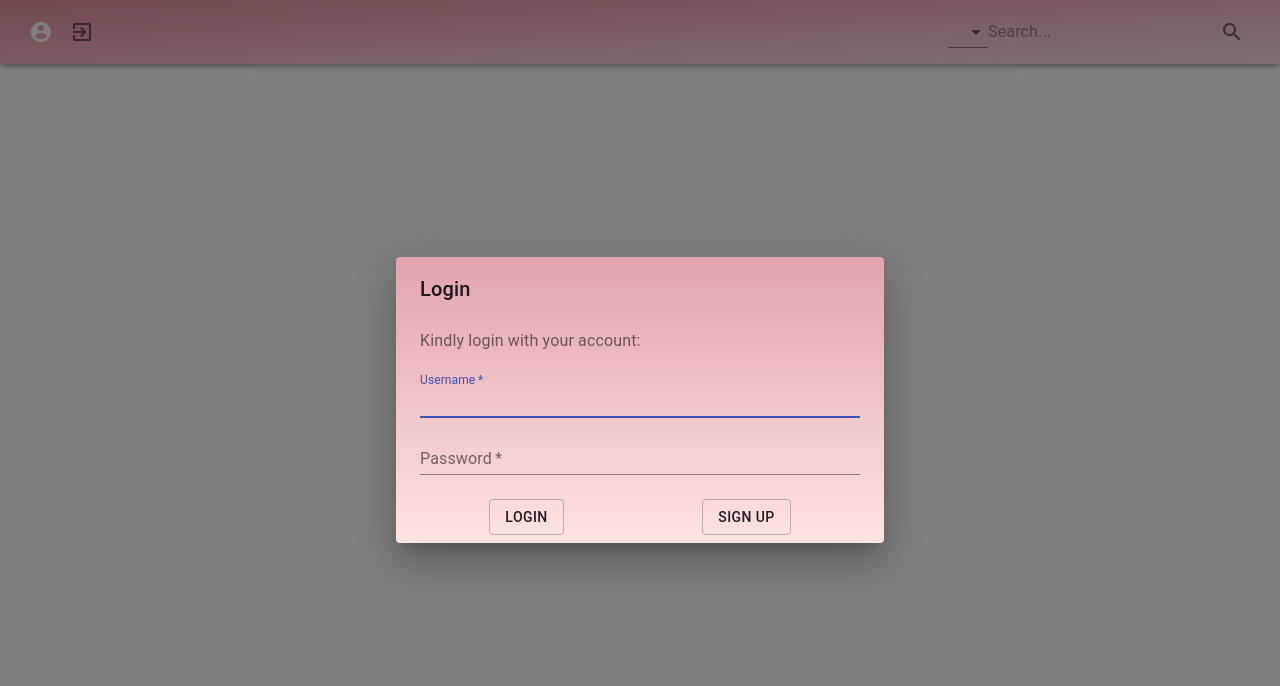
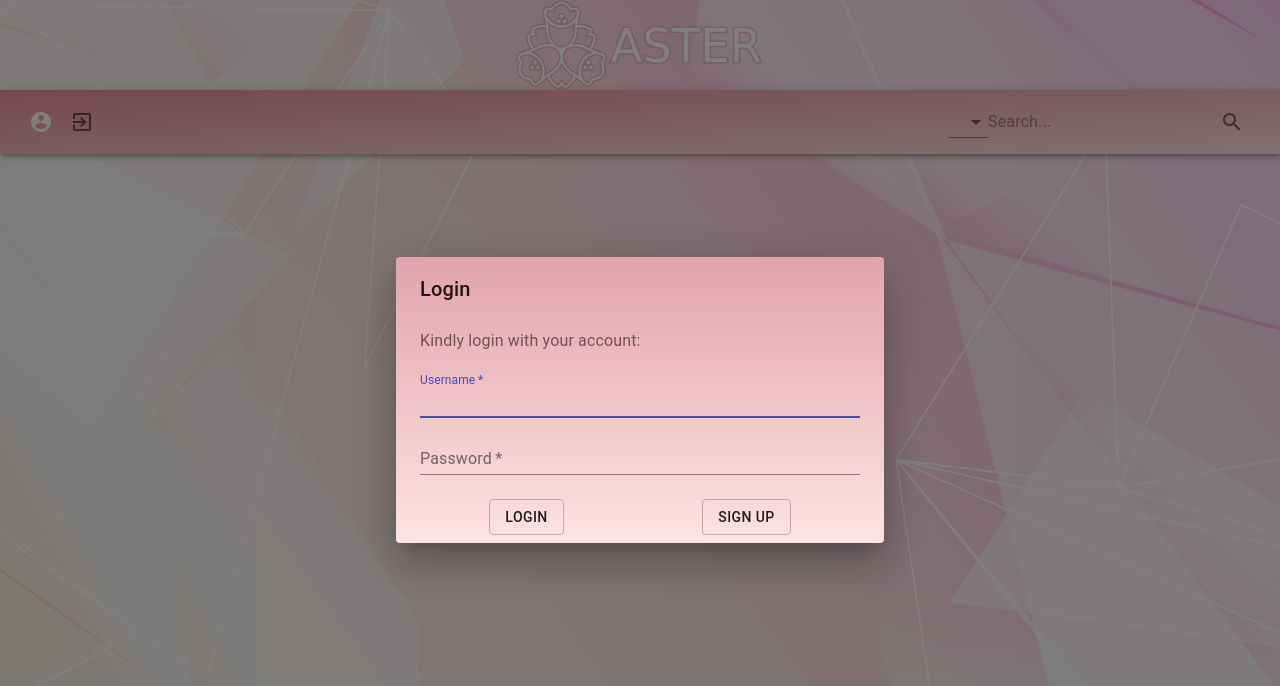
Before and after one commit to Tomashiwa/Aster-app, a React (Create React App) app in the folder client/: page / in a window 1280 px wide. Shown: the top 686 px of the page. Built offline with nearby package versions, Linux system fonts and the light colour scheme.

Commit message:
Readded background & logo

```diff
--- /dev/null
+++ b/client/public/index.css
@@ -0,0 +1,6 @@
+body {
+    background: url('./background.svg');
+    background-size: cover;
+    background-attachment: fixed;
+    background-repeat: no-repeat;
+}
--- a/client/public/index.html
+++ b/client/public/index.html
@@ -24,6 +24,7 @@
       work correctly both with client-side routing and a non-root public URL.
       Learn how to configure a non-root public URL by running `npm run build`.
     -->
+    <link rel="stylesheet" href="%PUBLIC_URL%/index.css" />
     <title>Aster</title>
   </head>
   <body>
--- a/client/src/App.js
+++ b/client/src/App.js
@@ -4,10 +4,10 @@ import RegisterLoginPopup from "./javascript/components/RegisterLoginPopup";
 import Navigator from "./javascript/components/Navigator";
 import Board from "./javascript/components/Board"
 
-// import logo from './assets/images/logo.png';
+import logo from './assets/images/logo.png';
 // import pinkVectorBG from './assets/images/pinkVectorBG.svg'
 
-// import './assets/stylesheets/App.css'
+import './assets/stylesheets/App.css'
 // import "./assets/stylesheets/App.css.erb"
 // import './assets/stylesheets/A'
 
@@ -33,11 +33,6 @@ class App extends React.Component {
 
     if(localStorage.getItem("jwt") !== null) {
       this.fetchAll(localStorage.getItem("name"));
-      // this.fetchUsers(localStorage.getItem("name"));
-      // this.fetchBoards();
-      // this.fetchLists();
-      // this.fetchTasks();
-      // this.fetchTags();
     }
   }
 
@@ -231,14 +226,14 @@ class App extends React.Component {
     })
   }
 
-
   render() {
     return (
       //<div style={{backgroundImage: 'url('+pinkVectorBG+')'}}>
       this.state
         ? <div className="App">
-            {/* <img src={logo} alt="logo" /> */}
+            <img className="Logo" src={logo} alt="logo" width="250" height="90" />
 
+            <div className="Navigator">
               {
                 this.state.users && this.state.tags
                   ? <Navigator
@@ -250,9 +245,11 @@ class App extends React.Component {
                       onSearch={this.onSearch} />
                   : null
               }
+            </div>
 
             <br />
 
+            <div className="Board">
               {
                 this.state.users && this.state.lists && this.state.tags && this.state.tags
                   ? <Board
@@ -268,6 +265,7 @@ class App extends React.Component {
                       fetchTasks={this.fetchTasks} />
                   : null
               }
+            </div>
 
             <RegisterLoginPopup
               isOpened={localStorage.getItem("jwt") === null}
--- a/client/src/assets/stylesheets/App.css
+++ b/client/src/assets/stylesheets/App.css
@@ -1,39 +1,9 @@
 .App {
-  text-align: center;
-  background-color: seagreen;
+  display: flex;
+  flex-direction: column;
+  /* background-color: seagreen; */
 }
 
-.App-logo {
-  height: 40vmin;
-  pointer-events: none;
+.Logo {
+  align-self: center;
 }
-
-@media (prefers-reduced-motion: no-preference) {
-  .App-logo {
-    animation: App-logo-spin infinite 20s linear;
-  }
-}
-
-.App-header {
-  background-color: #282c34;
-  min-height: 100vh;
-  display: flex;
-  flex-direction: column;
-  align-items: center;
-  justify-content: center;
-  font-size: calc(10px + 2vmin);
-  color: white;
-}
-
-.App-link {
-  color: #61dafb;
-}
-
-@keyframes App-logo-spin {
-  from {
-    transform: rotate(0deg);
-  }
-  to {
-    transform: rotate(360deg);
-  }
-}
```
Also changed, not shown: client/public/background.svg (renamed from client/src/assets/images/pinkVectorBG.svg). Lines whose indentation alone changed are shown as unchanged.
